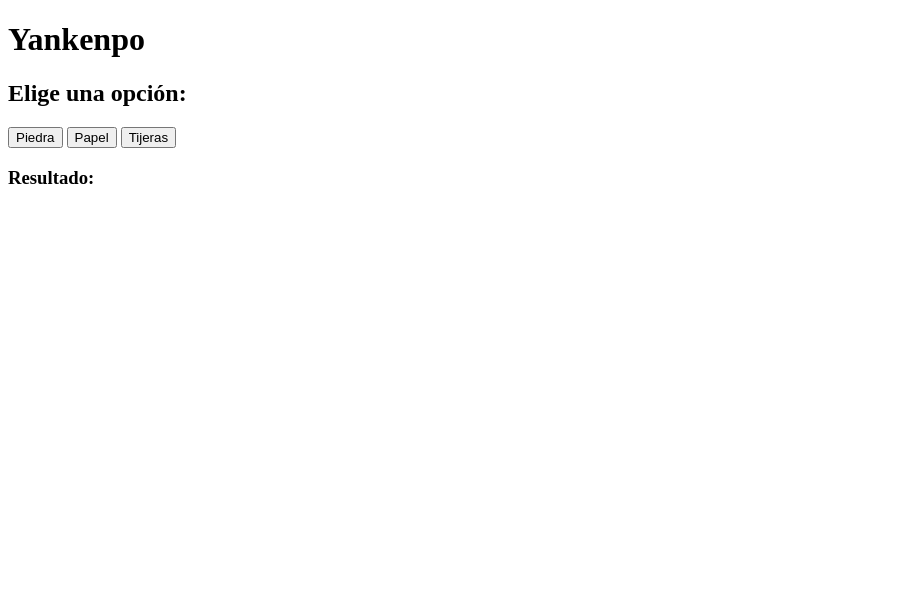
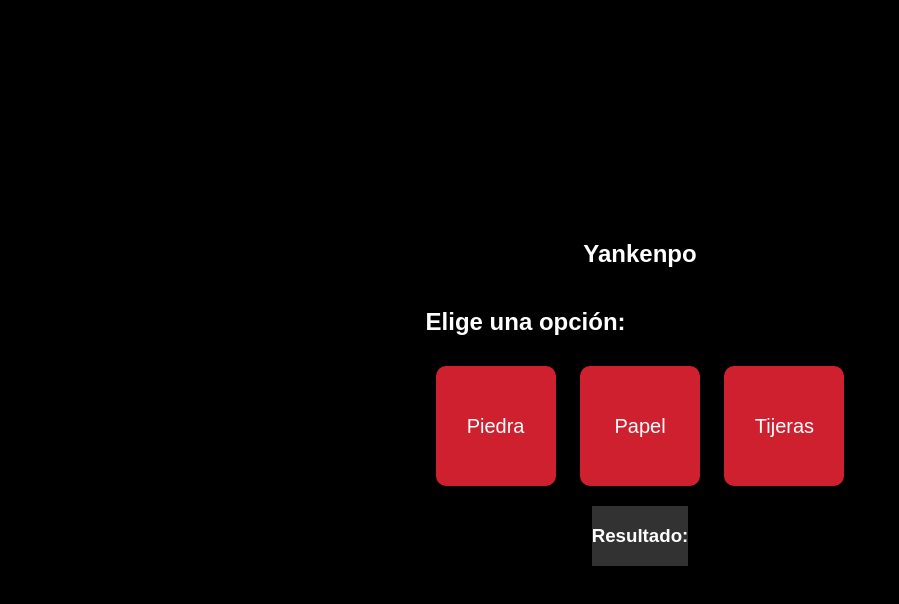
Before and after one commit to venomsnake96/yankenpo, a plain HTML site: page yankenpo/index.html in a window 1280 px wide. Shown: the whole page, without its empty margins (0-899 px from the left). Drawn offline with Linux system fonts and the light colour scheme.

Commit message:
add styles to the proyect

```diff
--- a/yankenpo/index.html
+++ b/yankenpo/index.html
@@ -15,7 +15,7 @@
       <button class="option" data-option="tijeras">Tijeras</button>
     </div>
 
-    <div id="resultado">
+    <div id="resultado" class="resultado">
         <h3>Resultado:</h3>
         <p id="mensaje"></p>
     </div>
--- a/yankenpo/styless.css
+++ b/yankenpo/styless.css
@@ -0,0 +1,46 @@
+body{
+    font-family: Arial, Helvetica, sans-serif;
+    margin: 0;
+    padding: 0;
+     display: flex;
+     flex-direction: column;
+     justify-content: center;
+     align-items: center;
+     min-height: 100vh;
+     background: #000000;
+     color: white;
+
+     h1{
+       font-size: 24px;
+       margin-bottom: 20px;
+       text-align: center;
+     }
+}
+
+.opciones-jugador{
+    display: flex;
+    justify-content: center;
+    align-items: center;
+}
+
+.option{
+    width: 120px;
+    height: 120px;
+    font-size: 20px;
+    background: #cf2030;
+    color: white;
+    border: none;
+    margin: 10px;
+    cursor: pointer;
+    border-radius: 10px;
+    transition: background 0.4s ease-in-out;
+}
+
+.option:hover{
+    background: #991722;
+}
+
+.resultado{
+    margin: 10px;
+    background: #333232;
+}
```
